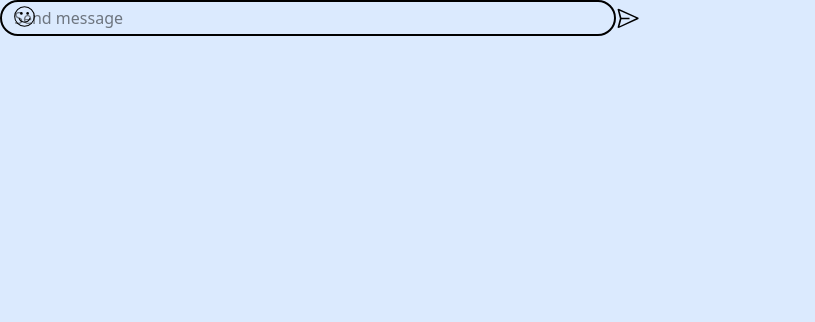
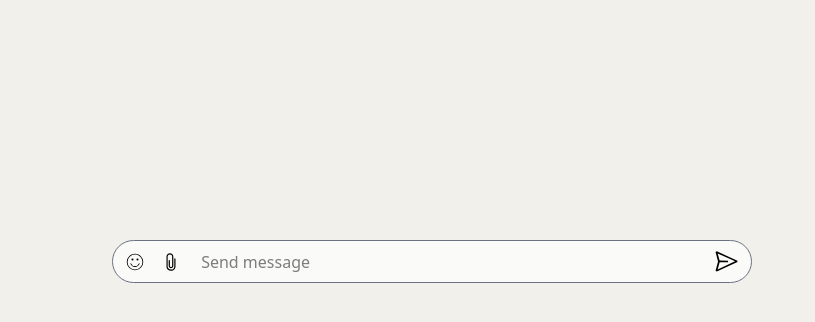
Before and after one commit to GOBINDA-GAGAN/LoopChat, a React (Vite) app in the folder Frontend/: page / in a window 1280 px wide. Shown: the top 322 px of the page, without its empty margins (0-815 px from the left). Built offline with nearby package versions, Linux system fonts and the light colour scheme.

Commit message:
fix: update background color in App component and enhance layout in Chart component

```diff
--- a/Frontend/src/App.jsx
+++ b/Frontend/src/App.jsx
@@ -3,7 +3,7 @@ import Chart from "./components/chart";
 
 const App = () => {
   return (
-    <div className="bg-blue-100 h-screen w-screen">
+    <div className="bg-[#F1F0EA] h-screen w-screen">
       <Chart/>
     </div>
   )
--- a/Frontend/src/components/Chart.jsx
+++ b/Frontend/src/components/Chart.jsx
@@ -1,18 +1,27 @@
 import React from "react";
 import { CiFaceSmile } from "react-icons/ci";
 import { VscSend } from "react-icons/vsc";
+import { IoIosAttach } from "react-icons/io";
 
 const Chart = () => {
   return (
-    <div className="flex items-center w-1/2 relative">
-      <CiFaceSmile size={25} className=" absolute left-3 top-1" />
+    <div className="flex items-center w-1/2 relative border border-gray-500 px-2 py-1 gap-1  bg-[#FAFBF8] rounded-4xl top-60 left-28">
+      <div className="flex items-center gap-2">
+        <span className="p-1 hover:bg-gray-200 rounded-xl ">
+          <CiFaceSmile size={20} />
+        </span>
+        <span className="p-1 hover:bg-gray-200 rounded-xl">
+          <IoIosAttach size={20} />
+        </span>
+      </div>
       <input
         type="text"
         placeholder=" Send message"
-        className=" w-full px-2 py-1 rounded-3xl border-2 border-black "
+        className=" w-full px-2 py-1 outline-none"
       />
-
-      <VscSend size={25} />
+      <span className="hover:bg-gray-200 rounded-xl p-1">
+        <VscSend size={25} className="text-[#000000]" />
+      </span>
     </div>
   );
 };
```
